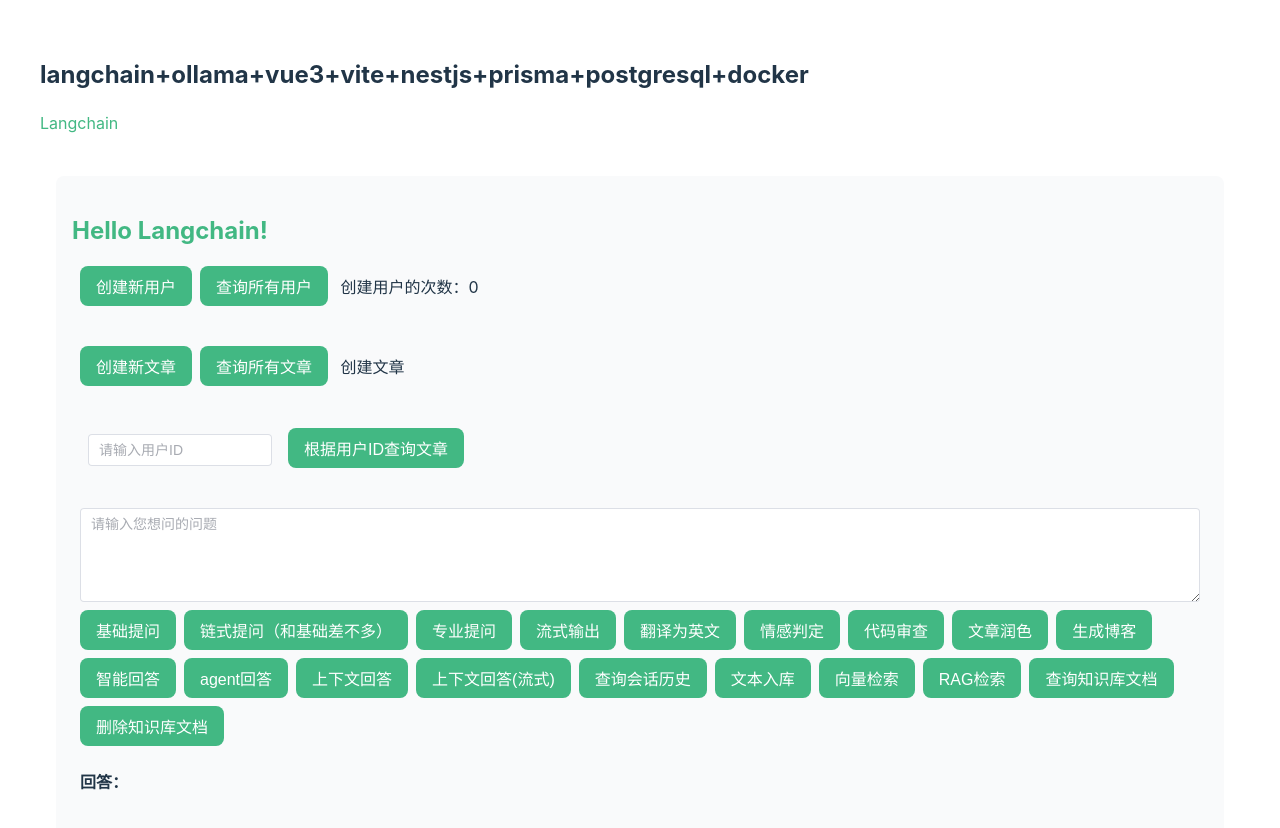
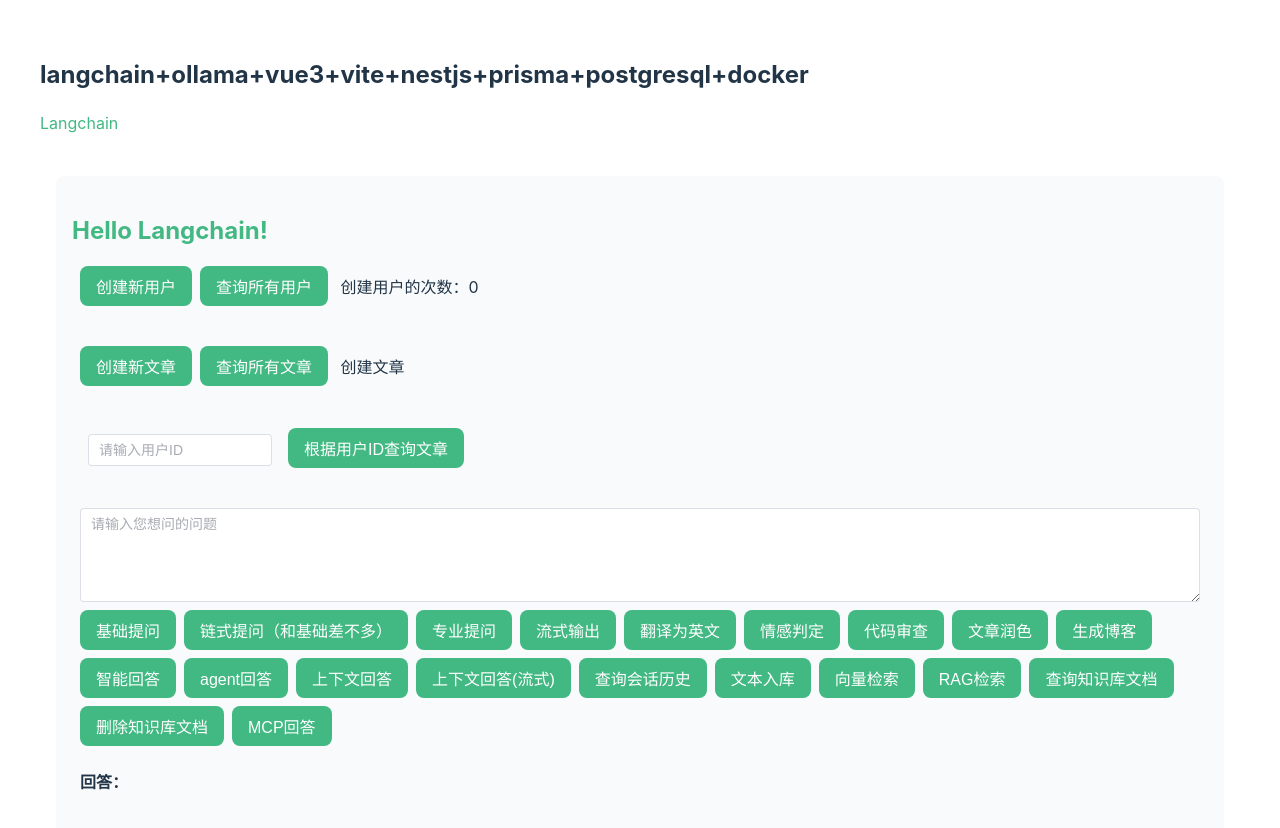
Before and after one commit to yy1129273677/vue, a Vue app: page /langchain in a window 1280 px wide. Shown: the top 828 px of the page. Built offline with nearby package versions, Linux system fonts and the light colour scheme.

Commit message:
feat: 新增MCP回答功能按钮及实现
新增MCP回答功能的按钮，绑定callMcpAgent方法实现流式回答。通过调用后端/mcp-agent/run接口，支持流式返回回答内容，同时处理错误情况并给出提示。

```diff
--- a/src/components/HelloWorld.vue
+++ b/src/components/HelloWorld.vue
@@ -71,6 +71,7 @@
       <button type="button" @click="ragSearch">RAG检索</button>
       <button type="button" @click="queryDocuments">查询知识库文档</button>
       <button type="button" @click="deleteDocumentById">删除知识库文档</button>
+      <button type="button" @click="callMcpAgent">MCP回答</button>
 
       <div class="response-title">回答：</div>
       <div class="response-message" v-if="responseMessage">
@@ -605,6 +606,30 @@
   }
 };
 
+const callMcpAgent = async (): Promise<void> => {
+  responseMessage.value = { answer: "" };
+  const { promise } = streamResponse(
+    `${axios.defaults.baseURL}/mcp-agent/run`,
+    { message: message.value },
+    {
+      onMessage: (chunk: any) => {
+        if (chunk.type === "chunk") {
+          responseMessage.value.answer += chunk.text;
+        }
+      },
+      onError: (error) => {
+        console.error("流式提问失败:", error);
+        responseMessage.value.answer = "提问失败，请检查模型服务是否正常";
+      },
+    },
+  );
+
+  try {
+    await promise;
+  } finally {
+  }
+};
+
 defineExpose({ rest });
 </script>
 
```
